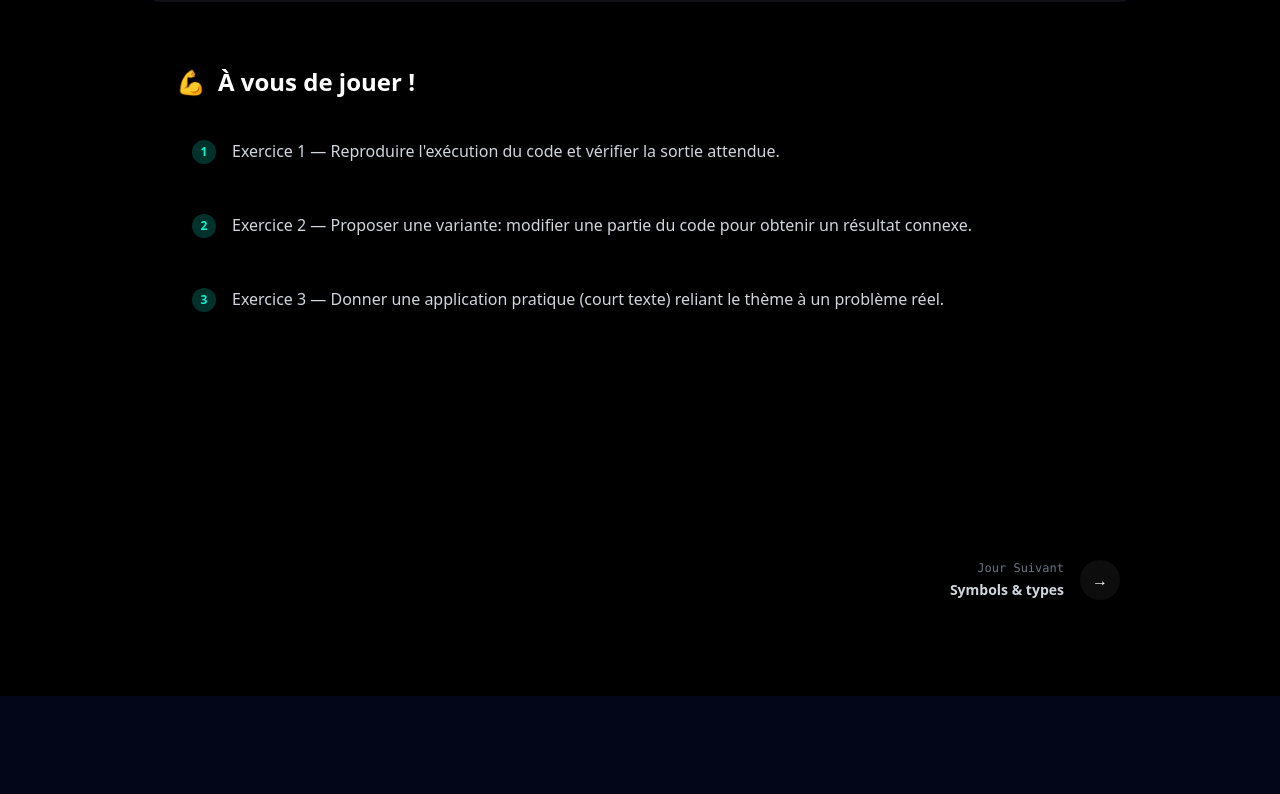
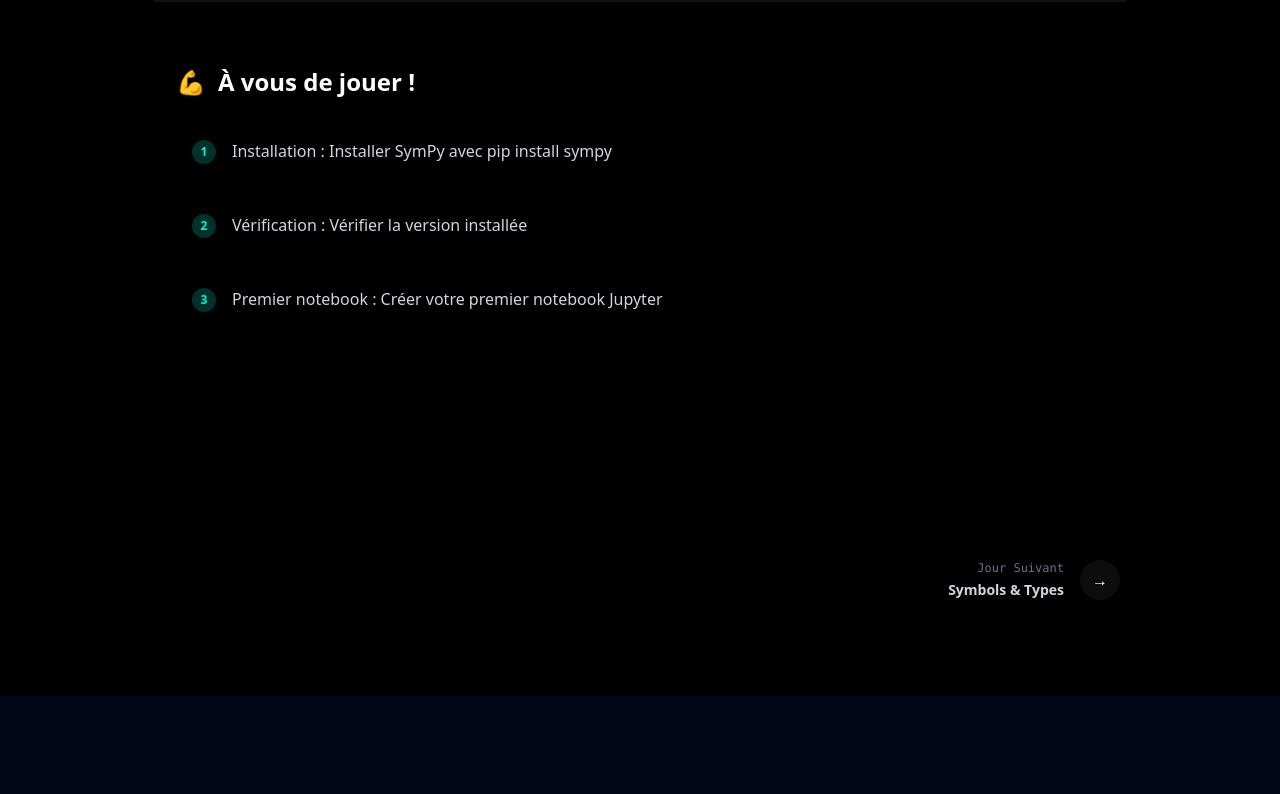
Before and after one commit to symlabsn/SymLab, a Next.js app: page /challenges/day_001 in a window 1280 px wide. Shown: the part 955-1749 px from the top of the page. Built offline with nearby package versions, Linux system fonts and the light colour scheme.

Commit message:
Regenerate challengeData.js with enriched content from HTML files

```diff
--- a/src/app/challenges/challengeData.js
+++ b/src/app/challenges/challengeData.js
@@ -3,33 +3,33 @@ export const challenges = [
         "id": "day_001",
         "title": "Jour 001 — Installation & premier notebook",
         "code": "import sympy as sp\nsp.__version__",
-        "output": "\\(\\text{version (ex: 1.10)}\\)",
+        "output": "version (ex: 1.12)",
         "exercises": [
-            "Exercice 1 — Reproduire l'exécution du code et vérifier la sortie attendue.",
-            "Exercice 2 — Proposer une variante: modifier une partie du code pour obtenir un résultat connexe.",
-            "Exercice 3 — Donner une application pratique (court texte) reliant le thème à un problème réel."
+            "Installation : Installer SymPy avec pip install sympy",
+            "Vérification : Vérifier la version installée",
+            "Premier notebook : Créer votre premier notebook Jupyter"
         ]
     },
     {
         "id": "day_002",
-        "title": "Jour 002 — Symbols & types",
+        "title": "Jour 002 — Symbols & Types",
         "code": "from sympy import symbols\nx, y = symbols('x y')\nexpr = x + 2*y\nexpr",
-        "output": "\\(x + 2y\\)",
+        "output": "x + 2*y",
         "exercises": [
-            "Exercice 1 — Reproduire l'exécution du code et vérifier la sortie attendue.",
-            "Exercice 2 — Proposer une variante: modifier une partie du code pour obtenir un résultat connexe.",
-            "Exercice 3 — Donner une application pratique (court texte) reliant le thème à un problème réel."
+            "Créer des symboles avec différentes propriétés (positif, entier, réel)",
+            "Construire une expression polynomiale",
+            "Substituer des valeurs dans une expression"
         ]
     },
     {
         "id": "day_003",
-        "title": "Jour 003 — Manipulations de base",
+        "title": "Jour 003 — Manipulations de Base",
         "code": "from sympy import symbols, expand, factor\nx = symbols('x')\nexpand((x+1)**3)",
-        "output": "\\((x+1)^3 = x^3 + 3x^2 + 3x + 1\\)",
+        "output": "x³ + 3x² + 3x + 1",
         "exercises": [
-            "Exercice 1 — Reproduire l'exécution du code et vérifier la sortie attendue.",
-            "Exercice 2 — Proposer une variante: modifier une partie du code pour obtenir un résultat connexe.",
-            "Exercice 3 — Donner une application pratique (court texte) reliant le thème à un problème réel."
+            "Développer (x+2)⁴",
+            "Factoriser x² - 4",
+            "Simplifier (x²-1)/(x-1)"
         ]
     },
     {
```
